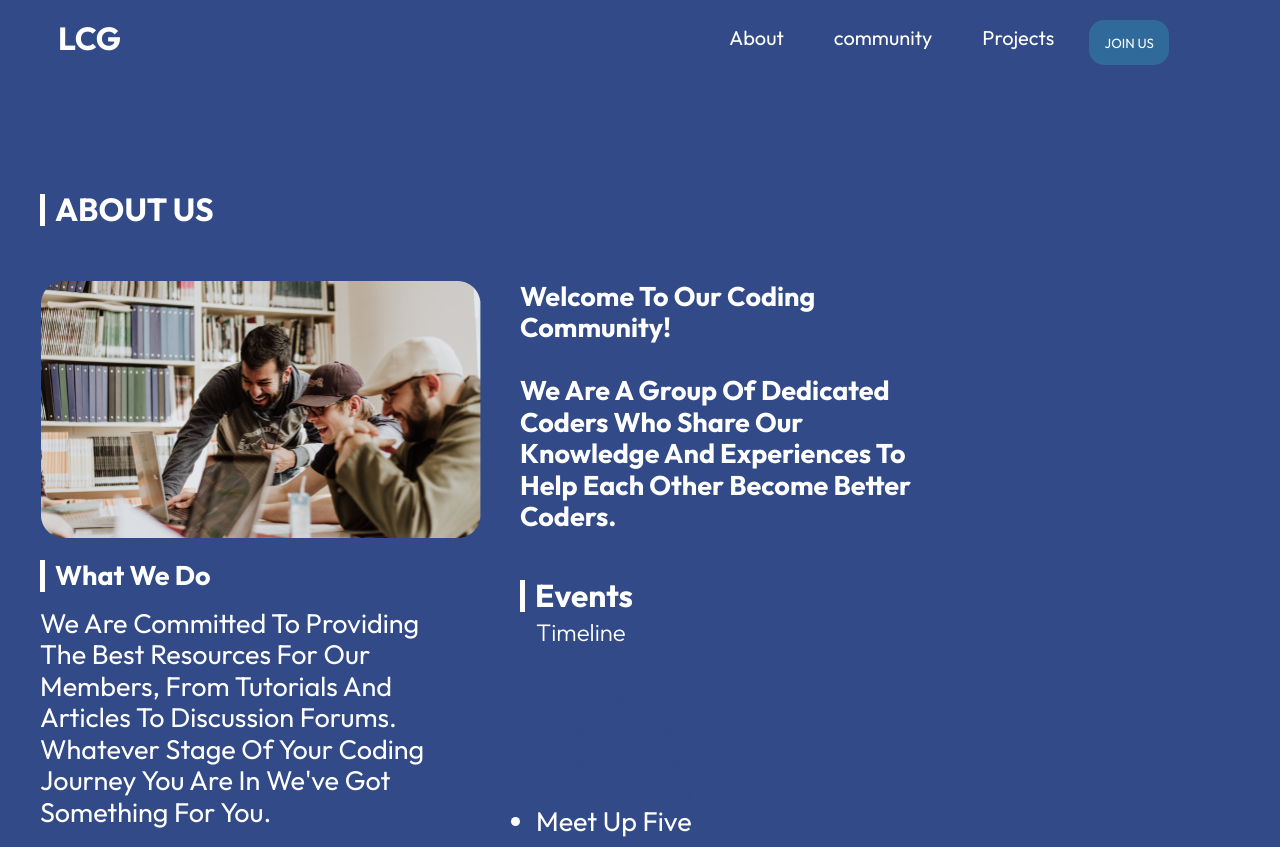
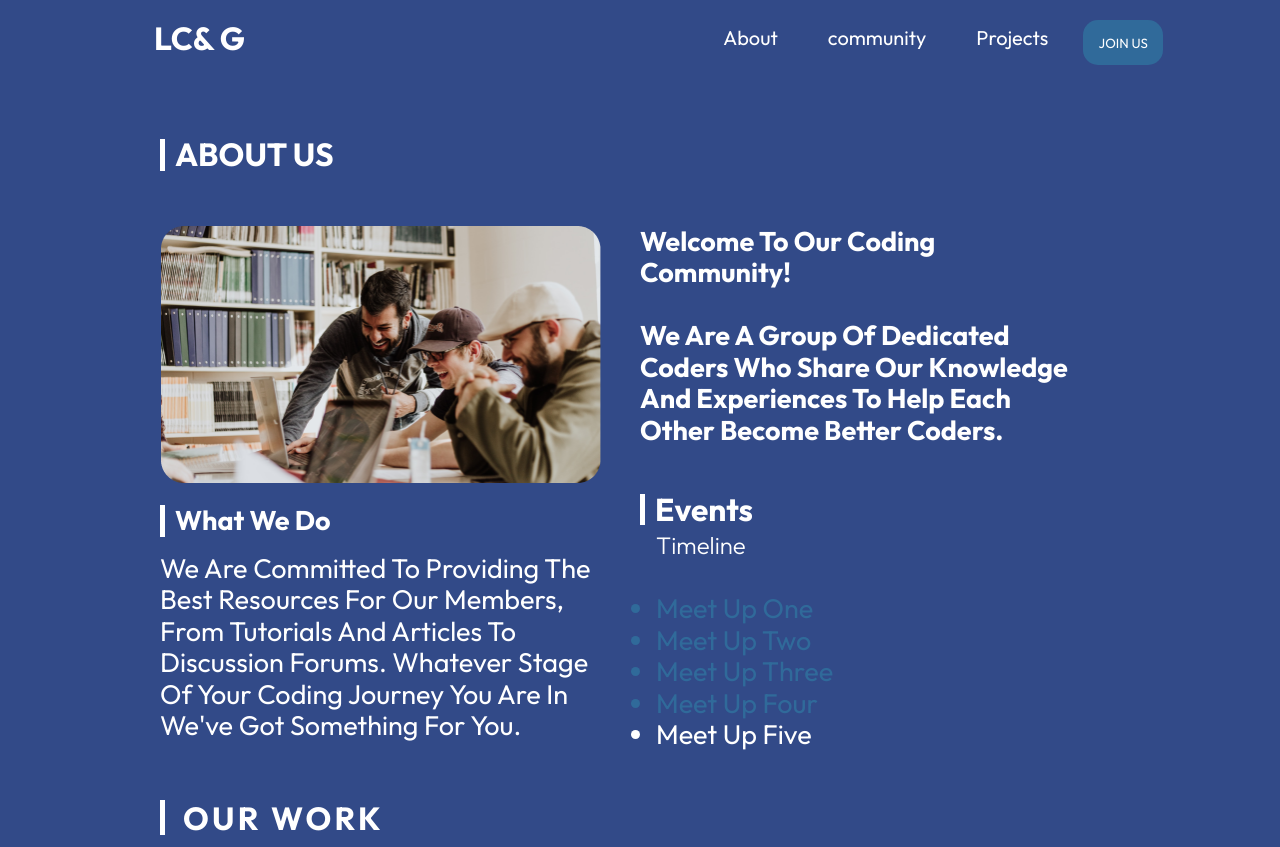
Before and after one commit to Codedwells/LCG, a plain HTML site: page client/index.html in a window 1280 px wide. Shown: the top 847 px of the page. Drawn offline with Linux system fonts and the light colour scheme.

Commit message:
Fixed: Appeareance of the about section

```diff
--- a/client/CSS/style.css
+++ b/client/CSS/style.css
@@ -18,19 +18,19 @@ header {
 	justify-content: space-between;
 	background: transparent;
 	color: white;
-
-	padding: 10px;
+	padding:10px ;
 }
 
 header h1 {
 	text-transform: uppercase;
 	cursor: pointer;
-
 	margin-left: 3rem;
+	padding-left:6rem;
 }
 
 #nav {
 	margin-right: 8%;
+	padding-right: 6px;
 }
 
 header ul {
@@ -82,12 +82,13 @@ header ul a {
 	line-height: 31.5px;
 	margin-top: 4rem;
 	color: white;
-	height: 100vh;
 }
 
 .about-us .container {
 	display: flex;
 	line-height: 31.5px;
+	height: fit-content;
+	padding: 0 10rem;
 }
 
 .about-us h2,
@@ -99,12 +100,14 @@ h3 {
 .about-us .container .left,
 .right {
 	max-width: 480px;
-	padding: 2.5rem;
+	padding:2.5rem;
+	padding-left:0rem;
 }
 
 .about-title {
-	margin-left: 2.5rem;
+	margin-left: 10rem;
 	font-size: 32px;
+	width: fit-content;
 }
 
 .left-text,
@@ -138,7 +141,7 @@ h3 {
 }
 .right ul li {
 	letter-spacing: 7%;
-	color: #324a88;
+	color: #306a9a;
 }
 .events-section h5 {
 	font-weight: lighter;
--- a/client/index.html
+++ b/client/index.html
@@ -4,7 +4,7 @@
 		<meta charset="UTF-8" />
 		<meta http-equiv="X-UA-Compatible" content="IE=edge" />
 		<meta name="viewport" content="width=device-width, initial-scale=1.0" />
-		<title>LCG</title>
+		<title>LC& G</title>
 
 		<script src="./Logic/app.js" defer></script>
 		<link rel="stylesheet" href="./CSS/style.css" />
@@ -17,7 +17,7 @@
 	</head>
 	<body>
 		<header>
-			<h1>LCG</h1>
+			<h1>LC& G</h1>
 			<nav id="nav">
 				<ul>
 					<a href="about.html"><li>About</li></a>
```
